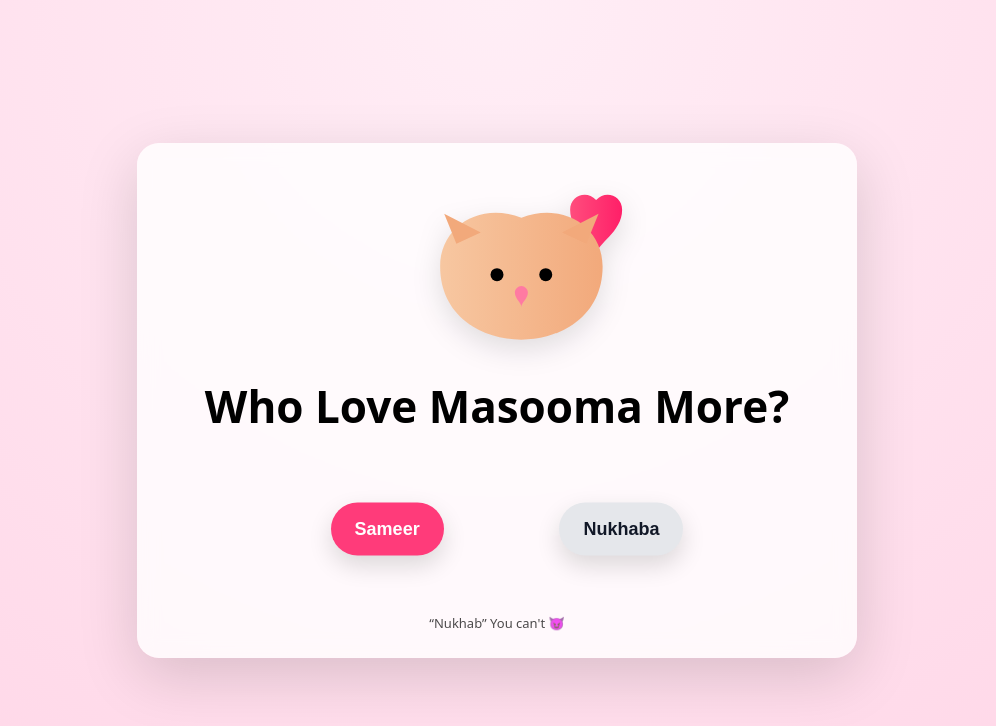
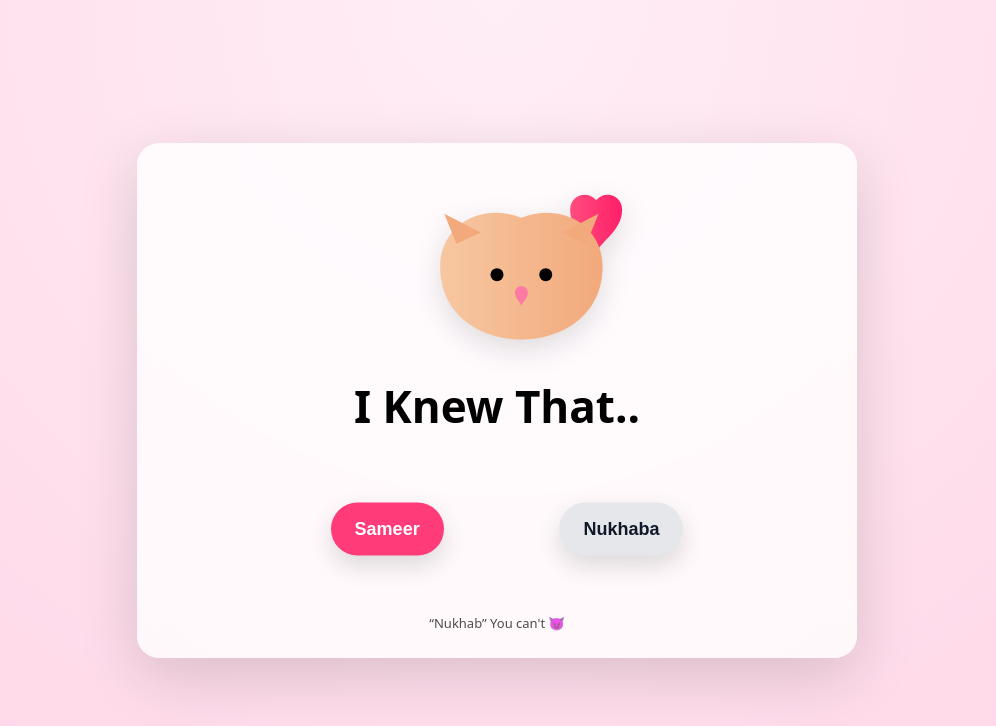
Before and after one commit to sameertahir298-beep/Masooma, a plain HTML site: page index.html in a window 1280 px wide. Shown: the whole page, without its empty margins (143-1139 px from the left). Drawn offline with nearby package versions, Linux system fonts and the light colour scheme.

Commit message:
Update index.html

```diff
--- a/index.html
+++ b/index.html
@@ -171,7 +171,7 @@
             fill="#ff7aa2"/>
     </svg>
 
-    <h1>Who Love Masooma More?</h1>
+    <h1>I Knew That..</h1>
 
     <section class="button-zone" id="zone">
       <button id="yesBtn">Sameer</button>
```
